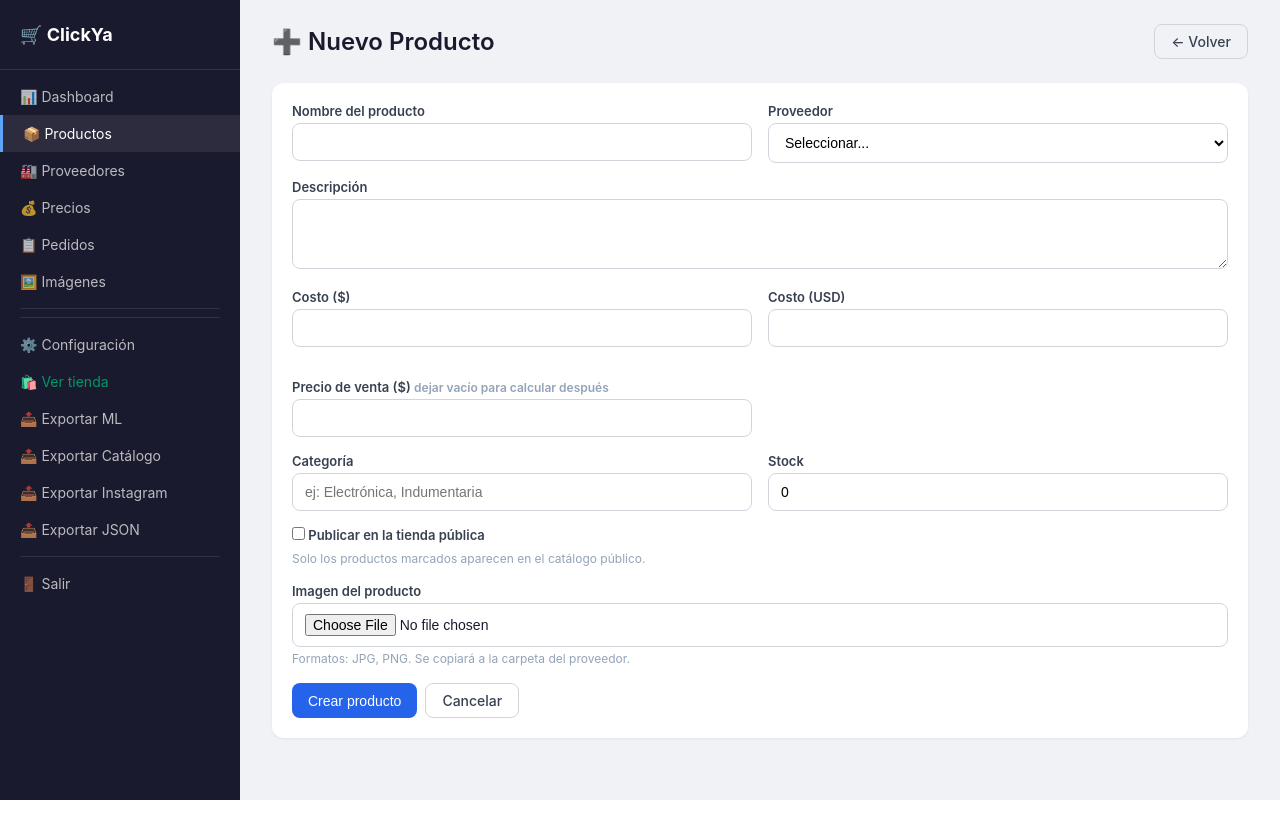
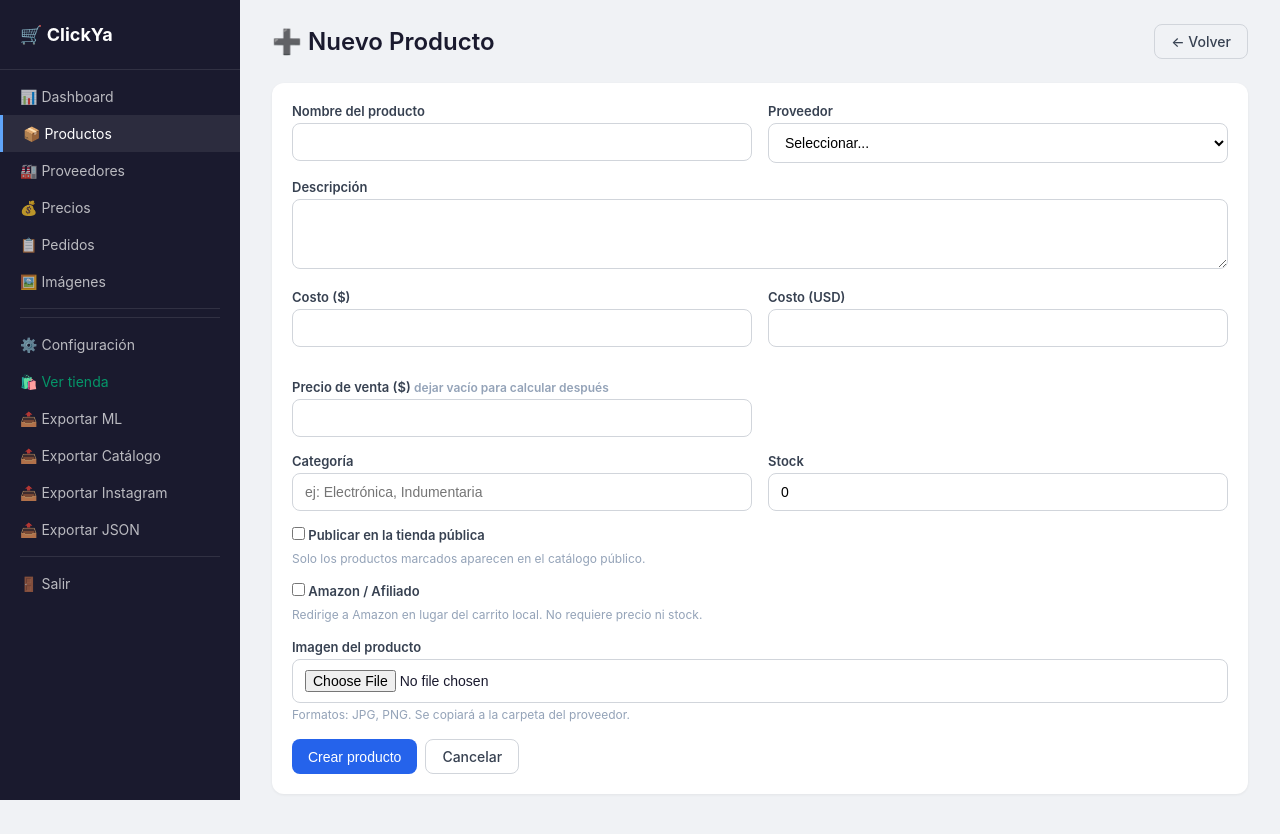
Before and after one commit to JoseManuel-TI/sistema-reventa, a Flask app: page /productos/nuevo in a window 1280 px wide. Before the commit the page ends 800 px from the top, so only its background shows below. Run offline with Flask 3, Linux system fonts and the light colour scheme; the visitor is signed in with stand-in values (Sample User, id 1); tables that the repository leaves empty hold one stand-in row (values such as "Sample post"); data that the repository does not hold is empty; some libraries are stand-ins or nearby versions.

Commit message:
feat: productos afiliados de Amazon (es_afiliado/link_afiliado)
- Columnas es_afiliado y link_afiliado en schema + migración automática (SQLite y Postgres)
- Catálogo y ficha pública: CTA 'Ver precio en Amazon' con target=_blank rel=nofollow noopener
- Precio reemplazado por 'Consultar precio en Amazon' en catálogo y detalle
- Los afiliados se muestran sin precio_venta ni stock
- Disclaimer de Amazon Associates en el footer de la tienda
- Form admin: checkbox Amazon/Afiliado + link obligatorio (validación JS y server)
- Badge Amazon en lista de productos y ficha admin

```diff
--- a/db.py
+++ b/db.py
@@ -111,6 +111,8 @@ def init_db():
                     activo INTEGER DEFAULT 1,
                     publicar INTEGER DEFAULT 0,
                     costo_usd DOUBLE PRECISION DEFAULT 0,
+                    es_afiliado BOOLEAN DEFAULT FALSE,
+                    link_afiliado TEXT DEFAULT '',
                     created_at TIMESTAMP DEFAULT CURRENT_TIMESTAMP,
                     updated_at TIMESTAMP DEFAULT CURRENT_TIMESTAMP
                 )""",
@@ -167,6 +169,8 @@ def init_db():
                     activo INTEGER DEFAULT 1,
                     publicar INTEGER DEFAULT 0,
                     costo_usd REAL DEFAULT 0,
+                    es_afiliado INTEGER DEFAULT 0,
+                    link_afiliado TEXT DEFAULT '',
                     created_at TEXT DEFAULT (datetime('now','localtime')),
                     updated_at TEXT DEFAULT (datetime('now','localtime'))
                 );
@@ -201,7 +205,8 @@ def init_db():
             """)
         conn.commit()
 
-        for col, typ in [("publicar", "INTEGER DEFAULT 0"), ("costo_usd", "REAL DEFAULT 0"), ("referencia", "TEXT DEFAULT ''")]:
+        for col, typ in [("publicar", "INTEGER DEFAULT 0"), ("costo_usd", "REAL DEFAULT 0"), ("referencia", "TEXT DEFAULT ''"),
+                         ("es_afiliado", "INTEGER DEFAULT 0"), ("link_afiliado", "TEXT DEFAULT ''")]:
             try:
                 conn.execute(f"ALTER TABLE productos ADD COLUMN {col} {typ}")
                 conn.commit()
@@ -265,15 +270,18 @@ def update_proveedor(proveedor_id, nombre=None, contacto=None, notas=None):
 # ─── Productos ────────────────────────────────────────────────────
 
 def add_producto(nombre, descripcion, proveedor_id, costo, categoria="",
-                 stock=0, iva_porcentaje=21, publicar=0):
+                 stock=0, iva_porcentaje=21, publicar=0,
+                 es_afiliado=0, link_afiliado=""):
     conn = get_connection()
     try:
         product_id = _insert_and_get_id(
             conn,
             """INSERT INTO productos
-               (nombre, descripcion, proveedor_id, costo, categoria, stock, iva_porcentaje, publicar)
-               VALUES (?, ?, ?, ?, ?, ?, ?, ?)""",
-            (nombre, descripcion, proveedor_id, costo, categoria, stock, iva_porcentaje, publicar),
+               (nombre, descripcion, proveedor_id, costo, categoria, stock, iva_porcentaje, publicar,
+                es_afiliado, link_afiliado)
+               VALUES (?, ?, ?, ?, ?, ?, ?, ?, ?, ?)""",
+            (nombre, descripcion, proveedor_id, costo, categoria, stock, iva_porcentaje, publicar,
+             es_afiliado, link_afiliado),
         )
         conn.commit()
         return product_id
@@ -326,7 +334,7 @@ def get_producto(producto_id):
 def update_producto(producto_id, **kwargs):
     allowed = {"nombre", "descripcion", "costo", "precio_venta", "margen_porcentaje",
                "iva_porcentaje", "categoria", "stock", "activo", "proveedor_id", "publicar",
-               "costo_usd"}
+               "costo_usd", "es_afiliado", "link_afiliado"}
     updates = {k: v for k, v in kwargs.items() if k in allowed and v is not None}
     if not updates:
         return False
--- a/templates/producto_detail.html
+++ b/templates/producto_detail.html
@@ -52,6 +52,12 @@
                 </form>
                 {% endif %}
             </dd>
+            {% if p.es_afiliado %}
+            <dt>Amazon / Afiliado</dt>
+            <dd>
+                ✅ Sí — <a href="{{ p.link_afiliado }}" target="_blank" rel="noopener">{{ p.link_afiliado or 'sin link' }}</a>
+            </dd>
+            {% endif %}
         </dl>
         <div class="prod-actions btn-group">
             <a href="/exportar/ml" class="btn btn-success btn-sm">📤 Publicar en ML</a>
--- a/templates/producto_form.html
+++ b/templates/producto_form.html
@@ -66,6 +66,17 @@
             <span class="form-hint">Solo los productos marcados aparecen en el catálogo público.</span>
         </div>
         <div class="form-group">
+            <label>
+                <input type="checkbox" id="es_afiliado" name="es_afiliado" value="1" {{ 'checked' if producto and producto.es_afiliado else '' }}>
+                Amazon / Afiliado
+            </label>
+            <span class="form-hint">Redirige a Amazon en lugar del carrito local. No requiere precio ni stock.</span>
+        </div>
+        <div class="form-group" id="afiliado-link-wrap" {% if not (producto and producto.es_afiliado) %}style="display:none;"{% endif %}>
+            <label for="link_afiliado">Link de afiliado (Amazon) <span class="form-hint">obligatorio si es afiliado</span></label>
+            <input type="url" id="link_afiliado" name="link_afiliado" class="form-control" placeholder="https://amzn.to/..." value="{{ producto.link_afiliado if producto and producto.link_afiliado else '' }}">
+        </div>
+        <div class="form-group">
             <label for="imagen">Imagen del producto</label>
             <input type="file" id="imagen" name="imagen" class="form-control" accept="image/*">
             <span class="form-hint">Formatos: JPG, PNG. Se copiará a la carpeta del proveedor.</span>
@@ -93,6 +104,36 @@ const MARGEN = 35;
 const costoUsdInput = document.getElementById('costo_usd');
 const costoArsInput = document.getElementById('costo');
 const precioVentaInput = document.getElementById('precio_venta');
+
+const esAfiliadoInput = document.getElementById('es_afiliado');
+const afiliadoLinkWrap = document.getElementById('afiliado-link-wrap');
+const afiliadoLinkInput = document.getElementById('link_afiliado');
+const formProducto = document.querySelector('form[method="POST"]');
+
+function toggleAfiliado() {
+    const activo = esAfiliadoInput.checked;
+    afiliadoLinkWrap.style.display = activo ? '' : 'none';
+    if (activo) {
+        costoUsdInput.disabled = true;
+        costoArsInput.disabled = true;
+        precioVentaInput.disabled = true;
+    } else {
+        costoUsdInput.disabled = false;
+        costoArsInput.disabled = false;
+        precioVentaInput.disabled = false;
+    }
+}
+
+esAfiliadoInput.addEventListener('change', toggleAfiliado);
+toggleAfiliado();
+
+formProducto.addEventListener('submit', function (e) {
+    if (esAfiliadoInput.checked && !afiliadoLinkInput.value.trim()) {
+        e.preventDefault();
+        afiliadoLinkInput.focus();
+        alert('Si el producto es de Amazon/Afiliado, el link de afiliado es obligatorio.');
+    }
+});
 
 function calcularPrecioVenta(costoArs) {
     const c = parseFloat(costoArs);
--- a/templates/productos.html
+++ b/templates/productos.html
@@ -40,7 +40,7 @@
                 {% for p in productos %}
                 <tr data-categoria="{{ (p.categoria or '')|lower }}" data-nombre="{{ p.nombre|lower }}" data-proveedor="{{ (p.proveedor_nombre or '')|lower }}">
                     <td>{% if p.imagen %}<img src="/{{ p.imagen }}" style="width:48px;height:48px;object-fit:cover;border-radius:6px;display:block;">{% else %}<div style="width:48px;height:48px;background:#f1f5f9;border-radius:6px;"></div>{% endif %}</td>
-                    <td><a href="/productos/{{ p.id }}" style="font-weight:500;">{{ p.nombre }}</a></td>
+                    <td><a href="/productos/{{ p.id }}" style="font-weight:500;">{{ p.nombre }}</a>{% if p.es_afiliado %} <span class="badge badge-amazon">Amazon</span>{% endif %}</td>
                     <td>{% if p.categoria %}<span class="badge badge-cat">{{ p.categoria }}</span>{% else %}—{% endif %}</td>
                     <td>{% if p.publicar %}✅{% else %}—{% endif %}</td>
                     <td>{{ p.proveedor_nombre or '-' }}</td>
@@ -137,5 +137,6 @@ document.addEventListener('DOMContentLoaded', function() {
 .search-bar-admin input:focus{border-color:#3b82f6;box-shadow:0 0 0 2px rgba(59,130,246,0.15)}
 .search-bar-admin select{padding:8px 12px;border:1px solid #d1d5db;border-radius:8px;font-size:14px;background:#fff;cursor:pointer;outline:none}
 .badge-cat{display:inline-block;padding:2px 8px;border-radius:4px;background:#eff6ff;color:#1d4ed8;font-size:12px;font-weight:500}
+.badge-amazon{display:inline-block;padding:2px 8px;border-radius:4px;background:#ff9900;color:#232f3e;font-size:11px;font-weight:600}
 </style>
 {% endblock %}
--- a/templates/tienda/layout.html
+++ b/templates/tienda/layout.html
@@ -76,6 +76,7 @@
 
 <footer class="footer">
     <p>{{ store_name }}</p>
+    <p class="disclaimer-amazon" style="font-size: 11px; color: #888; text-align: center; margin-top: 20px;">En calidad de Afiliado de Amazon, ClickYa obtiene ingresos por las compras adscritas que cumplen los requisitos aplicables.</p>
 </footer>
 
 <a class="wa-float" href="{{ wa_link }}" target="_blank" rel="noopener" aria-label="Contactar por WhatsApp">
--- a/tienda.py
+++ b/tienda.py
@@ -94,7 +94,7 @@ def _productos_con_imagen(productos):
 def catalogo():
     productos = db.get_productos(publicado_only=True)
     productos = [p for p in productos
-                 if p.get("precio_venta") and p["precio_venta"] > 0]
+                 if p.get("es_afiliado") or (p.get("precio_venta") and p["precio_venta"] > 0)]
     _productos_con_imagen(productos)
     return render_template("tienda/catalogo.html",
                            productos=productos,
@@ -104,7 +104,8 @@ def catalogo():
 @tienda.route("/tienda/<int:id>")
 def producto(id):
     p = db.get_producto(id)
-    if not p or not p.get("precio_venta") or p["precio_venta"] <= 0:
+    if not p or not (p.get("es_afiliado")
+                     or (p.get("precio_venta") and p["precio_venta"] > 0)):
         flash("Producto no disponible.", "error")
         return redirect(url_for("tienda.catalogo"))
     imgs = db.get_imagenes(id)
@@ -117,7 +118,8 @@ def producto(id):
 def enlace_corto(id):
     """URL corta para compartir: redirige a la ficha del producto."""
     p = db.get_producto(id)
-    if not p or not p.get("precio_venta") or p["precio_venta"] <= 0:
+    if not p or not (p.get("es_afiliado")
+                     or (p.get("precio_venta") and p["precio_venta"] > 0)):
         abort(404)
     return redirect(url_for("tienda.producto", id=id))
 
--- a/web.py
+++ b/web.py
@@ -276,12 +276,19 @@ def productos_nuevo():
             stock = int(request.form.get("stock", 0) or 0)
             iva = _parsear_numero_form(request.form.get("iva_porcentaje"), default=21)
             publicar = 1 if request.form.get("publicar") else 0
+            es_afiliado = 1 if request.form.get("es_afiliado") else 0
+            link_afiliado = request.form.get("link_afiliado", "").strip()
+
+            if es_afiliado and not link_afiliado:
+                flash("Si el producto es de Amazon/Afiliado, el link de afiliado es obligatorio.", "error")
+                return redirect(url_for("productos_nuevo"))
 
             pid = db.add_producto(
                 nombre=nombre, descripcion=descripcion,
                 proveedor_id=proveedor_id, costo=costo,
                 categoria=categoria, stock=stock, iva_porcentaje=iva,
-                publicar=publicar,
+                publicar=publicar, es_afiliado=es_afiliado,
+                link_afiliado=link_afiliado,
             )
             if costo_usd is not None and costo_usd > 0:
                 db.update_producto(pid, costo_usd=costo_usd)
@@ -354,6 +361,12 @@ def productos_editar(id):
             stock = int(request.form.get("stock", 0) or 0)
             iva = _parsear_numero_form(request.form.get("iva_porcentaje"), default=21)
 
+            es_afiliado = 1 if request.form.get("es_afiliado") else 0
+            link_afiliado = request.form.get("link_afiliado", "").strip()
+            if es_afiliado and not link_afiliado:
+                flash("Si el producto es de Amazon/Afiliado, el link de afiliado es obligatorio.", "error")
+                return redirect(url_for("productos_editar", id=id))
+
             costo_cambiado = costo != p.get("costo", 0)
             costo_usd_cambiado = costo_usd != p.get("costo_usd", 0)
             pv_original = p.get("precio_venta")
@@ -380,6 +393,8 @@ def productos_editar(id):
                 stock=stock,
                 iva_porcentaje=iva,
                 publicar=1 if request.form.get("publicar") else 0,
+                es_afiliado=1 if request.form.get("es_afiliado") else 0,
+                link_afiliado=request.form.get("link_afiliado", "").strip(),
             )
 
             imagen = request.files.get("imagen")
```
Also changed, not shown: templates/tienda/catalogo.html (+9 -1 lines), templates/tienda/producto.html (+20 -2 lines).
